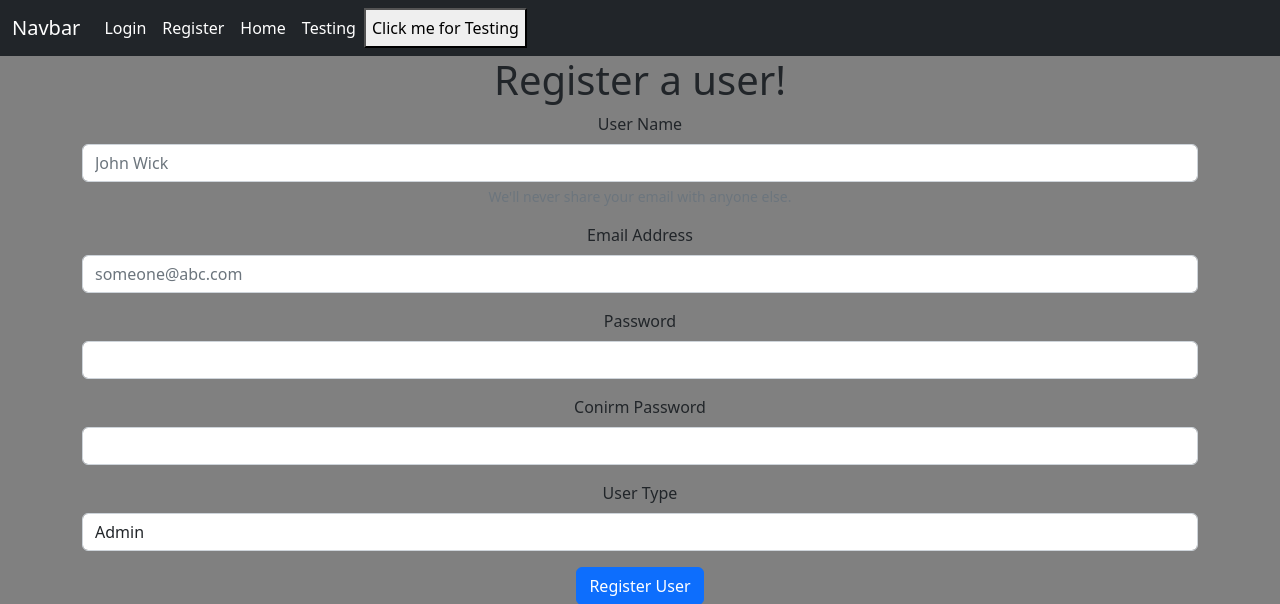
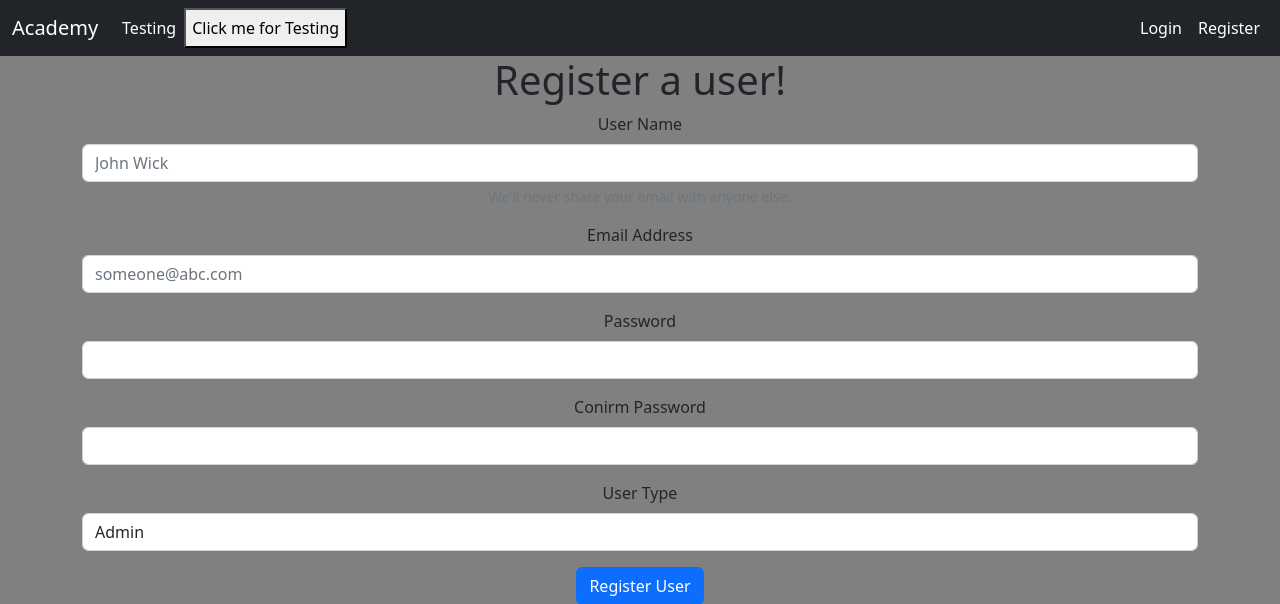
Before and after one commit to mr-hanzla/academy-flask, a Flask app: page /register in a window 1280 px wide. Shown: the top 604 px of the page. Run offline with Flask 2, Linux system fonts and the light colour scheme.

Commit message:
updated navbar - set it according to logged in user

```diff
--- a/academy/templates/base.html
+++ b/academy/templates/base.html
@@ -12,21 +12,23 @@
   <body style="background-color: grey;">
     <nav class="navbar navbar-expand-lg navbar-dark bg-dark">
       <div class="container-fluid">
-        <a class="navbar-brand" href="{{ url_for('root') }}">Navbar</a>
-        <button class="navbar-toggler" type="button" data-bs-toggle="collapse" data-bs-target="#navbarNavAltMarkup" aria-controls="navbarNavAltMarkup" aria-expanded="false" aria-label="Toggle navigation">
-          <span class="navbar-toggler-icon"></span>
-        </button>
-        <div class="collapse navbar-collapse" id="navbarNavAltMarkup">
-          <div class="navbar-nav">
-            <a class="nav-link ml-auto active" aria-current="page" href="{{ url_for('login_user_route') }}">Login</a>
-            <a class="nav-link active" aria-current="page" href="{{ url_for('register_user') }}">Register</a>
-            <a class="nav-link active" aria-current="page" href="#">Home</a>
-            <a class="nav-link ml-3 active" aria-current="page" href="{{ url_for('testing') }}">Testing</a>
-            <button onclick="testing()">Click me for Testing</button>
+          <a class="navbar-brand" href="{{ url_for('root') }}">Academy</a>
+          <div class="collapse navbar-collapse" id="navbarContent">
+              <div class="navbar-nav me-auto mb-2 mb-lg-0">
+                  <a class="nav-link active" aria-current="page" href="{{ url_for('testing') }}">Testing</a>
+                  <button onclick="testing()">Click me for Testing</button>
+                </div>
+              <div class="navbar-nav">
+                {% if current_user.is_authenticated %}
+                  <a class="nav-link active ms-auto" aria-current="page" href="{{ url_for('login_user_route') }}">Logout</a>
+                {% else %}
+                  <a class="nav-link active" aria-current="page" href="{{ url_for('login_user_route') }}">Login</a>
+                  <a class="nav-link active" aria-current="page" href="{{ url_for('register_user') }}">Register</a>
+                {% endif %}
+              </div>
           </div>
-        </div>
       </div>
-    </nav>
+  </nav>
 
     {% with messages=get_flashed_messages(with_categories=true) %}
       {% if messages %}
```
